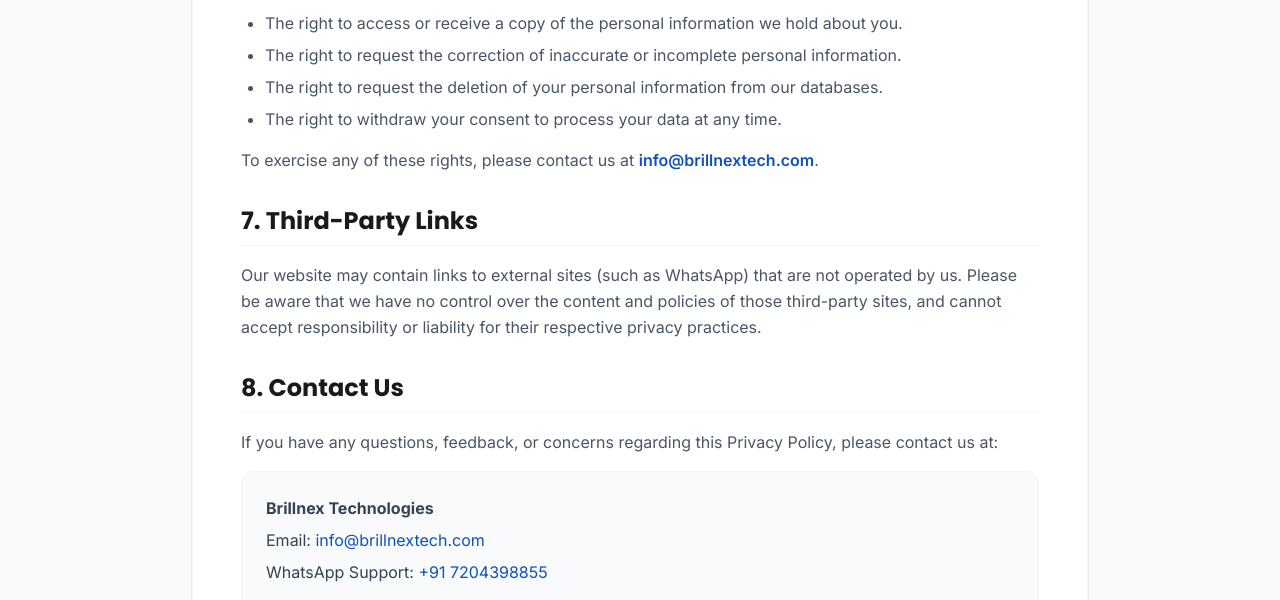
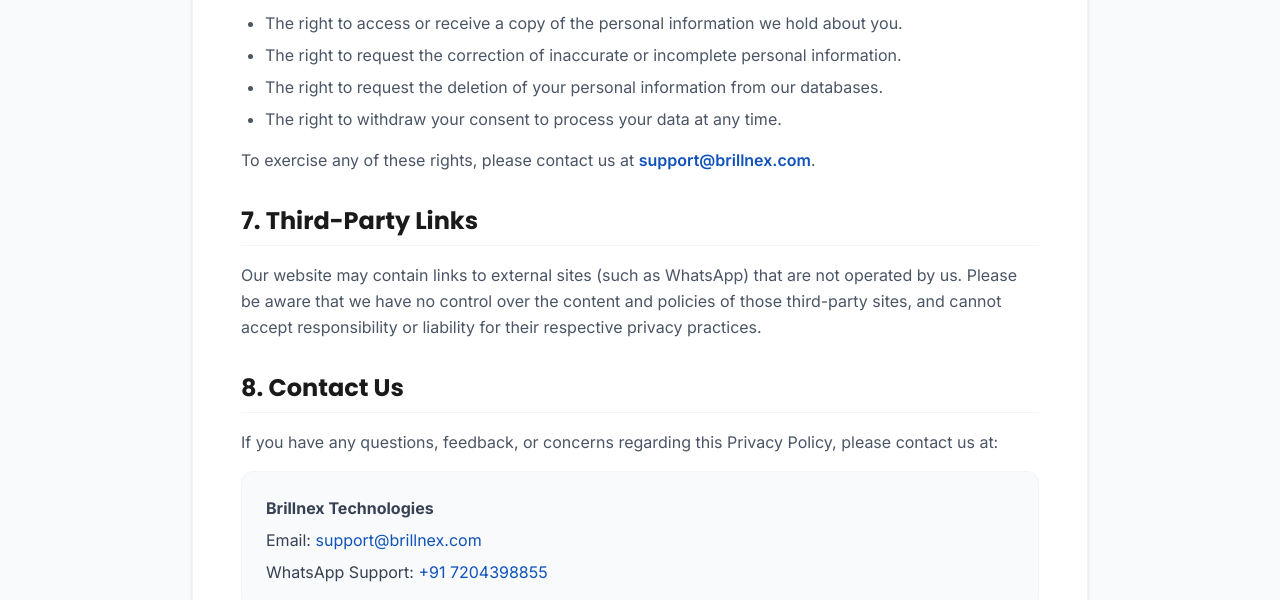
Before and after one commit to reddyrohan2003/brillnex-tech, a Next.js app: page /privacy in a window 1280 px wide. Shown: the part 1788-2388 px from the top of the page. Built offline with nearby package versions, Linux system fonts and the light colour scheme.

Commit message:
feat: replace email with support@brillnex.com

```diff
--- a/src/app/privacy/page.tsx
+++ b/src/app/privacy/page.tsx
@@ -111,7 +111,7 @@
               <li>The right to withdraw your consent to process your data at any time.</li>
             </ul>
             <p className="leading-relaxed text-gray-600 mt-2">
-              To exercise any of these rights, please contact us at <a href="mailto:info@brillnextech.com" className="text-primary hover:underline font-semibold">info@brillnextech.com</a>.
+              To exercise any of these rights, please contact us at <a href="mailto:support@brillnex.com" className="text-primary hover:underline font-semibold">support@brillnex.com</a>.
             </p>
           </section>
 
@@ -133,7 +133,7 @@
             </p>
             <div className="bg-gray-50 rounded-xl p-6 border border-gray-100 space-y-2 text-gray-700">
               <p><strong>Brillnex Technologies</strong></p>
-              <p>Email: <a href="mailto:info@brillnextech.com" className="text-primary hover:underline">info@brillnextech.com</a></p>
+              <p>Email: <a href="mailto:support@brillnex.com" className="text-primary hover:underline">support@brillnex.com</a></p>
               <p>WhatsApp Support: <a href="https://wa.me/917204398855" target="_blank" rel="noopener noreferrer" className="text-primary hover:underline">+91 7204398855</a></p>
             </div>
           </section>
--- a/src/app/terms/page.tsx
+++ b/src/app/terms/page.tsx
@@ -117,7 +117,7 @@
             </p>
             <div className="bg-gray-50 rounded-xl p-6 border border-gray-100 space-y-2 text-gray-700">
               <p><strong>Brillnex Technologies</strong></p>
-              <p>Email: <a href="mailto:info@brillnextech.com" className="text-primary hover:underline font-semibold">info@brillnextech.com</a></p>
+              <p>Email: <a href="mailto:support@brillnex.com" className="text-primary hover:underline font-semibold">support@brillnex.com</a></p>
               <p>WhatsApp Support: <a href="https://wa.me/917204398855" target="_blank" rel="noopener noreferrer" className="text-primary hover:underline font-semibold">+91 7204398855</a></p>
             </div>
           </section>
--- a/src/components/home/Footer.tsx
+++ b/src/components/home/Footer.tsx
@@ -76,10 +76,10 @@
               <li className="flex items-center gap-3">
                 <Mail size={18} className="text-primary flex-shrink-0" />
                 <a
-                  href="mailto:info@brillnextech.com"
+                  href="mailto:support@brillnex.com"
                   className="text-gray-400 hover:text-white transition-colors text-sm"
                 >
-                  info@brillnextech.com
+                  support@brillnex.com
                 </a>
               </li>
             </ul>
--- a/src/components/ui/motion-footer.tsx
+++ b/src/components/ui/motion-footer.tsx
@@ -361,7 +361,7 @@
                 <Link href="/terms" className="footer-glass-pill px-6 py-3 rounded-full text-white/70 font-medium text-xs md:text-sm hover:text-white">
                   Terms of Service
                 </Link>
-                <a href="mailto:info@brillnextech.com" className="footer-glass-pill px-6 py-3 rounded-full text-white/70 font-medium text-xs md:text-sm hover:text-white flex items-center gap-2">
+                <a href="mailto:support@brillnex.com" className="footer-glass-pill px-6 py-3 rounded-full text-white/70 font-medium text-xs md:text-sm hover:text-white flex items-center gap-2">
                   <Mail size={14} className="text-primary" /> Email Support
                 </a>
               </div>
```
